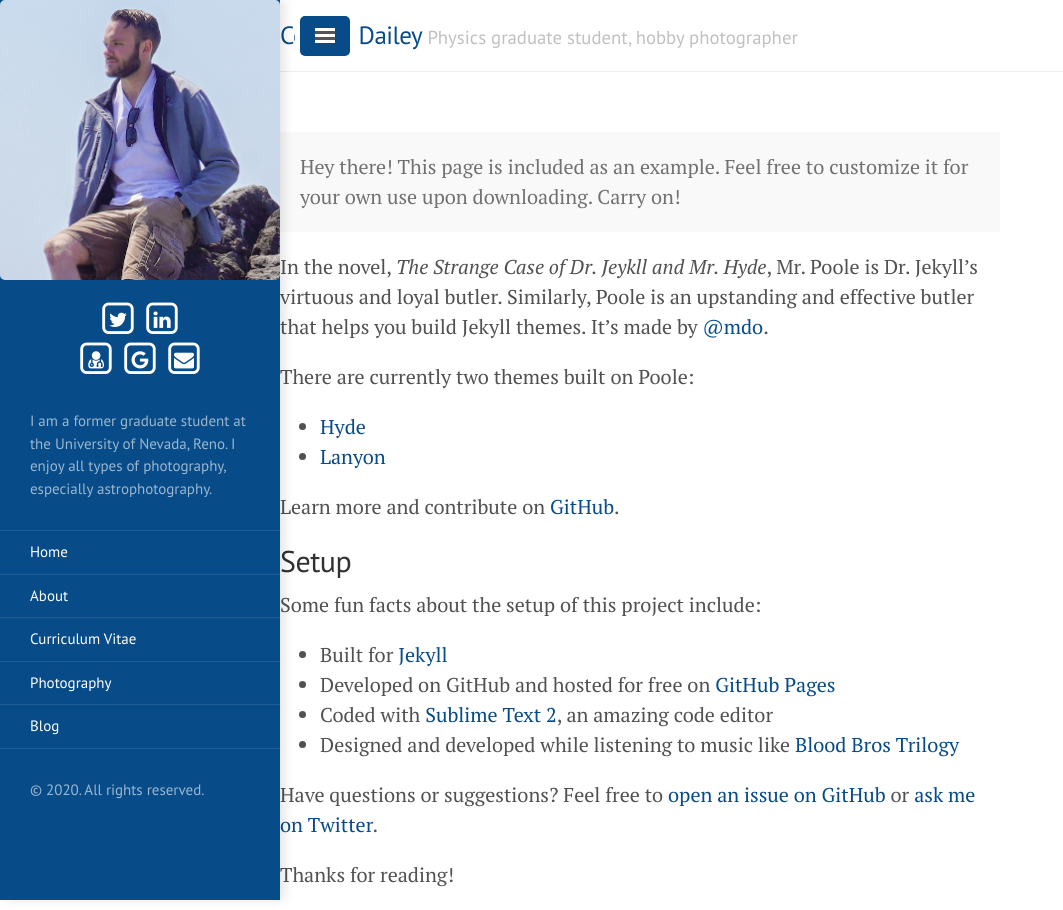
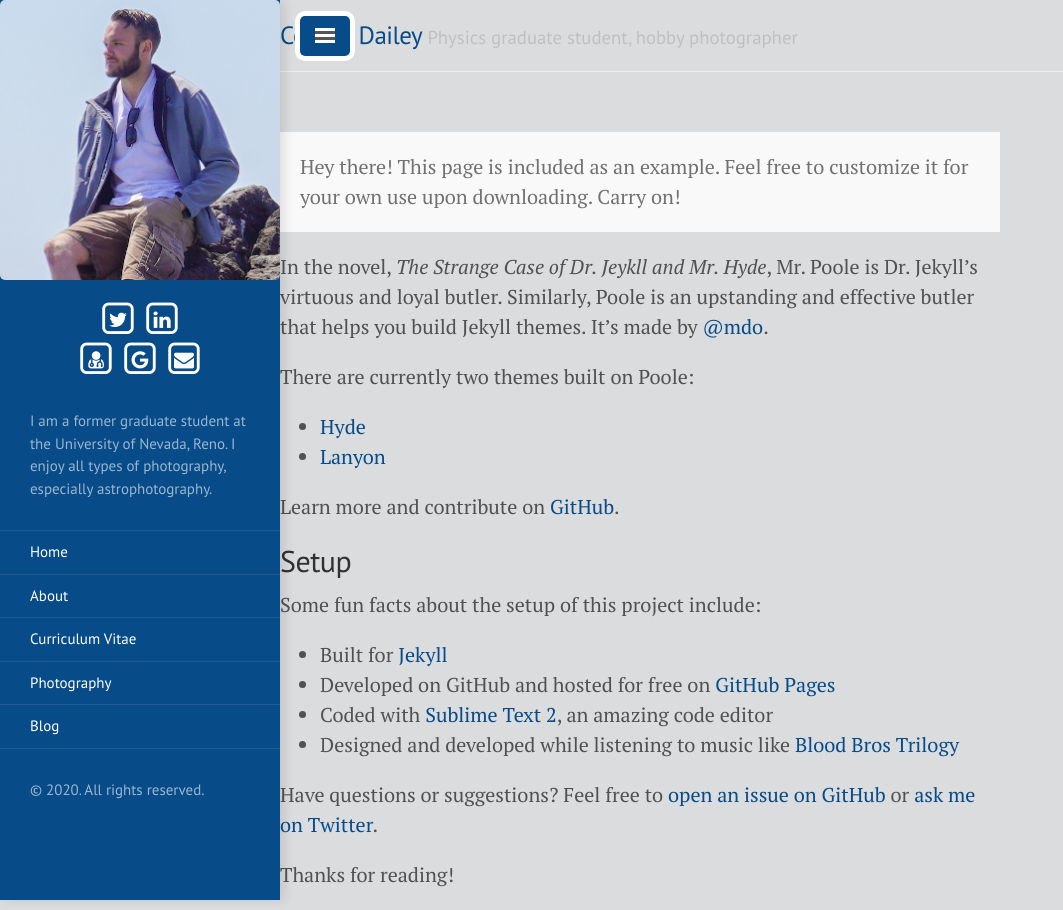
Before and after one commit to TakeTwiceDailey/TakeTwiceDailey.github.io, a Jekyll site: the page built from index.html, in a window 1280 px wide. Shown: the whole page, without its empty margins (0-1063 px from the left). Built offline with Jekyll 4.4.1, drawn with Linux system fonts in a browser that asks for light colours; nearby versions of some CDN libraries.

Commit message:
third times the charm with background color!

```diff
--- a/public/css/lanyon.css
+++ b/public/css/lanyon.css
@@ -38,7 +38,6 @@
 html,
 body {
   overflow-x: hidden;
-  background: background-color: #DADCDE;
 }
 
 html {
--- a/public/css/poole.css
+++ b/public/css/poole.css
@@ -60,7 +60,7 @@ html {
 
 body {
   color: #515151;
-  background-color: #fff;
+  background-color: #DADCDE;
   -webkit-text-size-adjust: 100%;
       -ms-text-size-adjust: 100%;
 }
```
